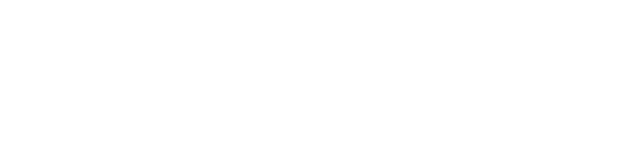
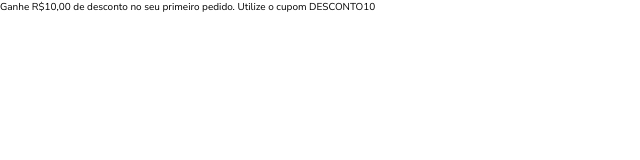
Before and after one commit to gleidsonfagno/e-commerce, a website: page index.html in a window 1280 px wide. Shown: the whole page, without its empty margins (0-640 px from the left). Drawn offline with nearby package versions, Linux system fonts and the light colour scheme; files that its build step writes are made by us from their sources.

Commit message:
feat: Criação das variaveis CSS e reset de estilo

```diff
--- a/index.html
+++ b/index.html
@@ -12,5 +12,9 @@
     />
     <title>Avanti</title>
   </head>
-  <body></body>
+  <body>
+    <header>
+      <p>Ganhe  <span>R$10,00</span>  de desconto no seu primeiro pedido. Utilize o cupom DESCONTO10</p>
+    </header>
+  </body>
 </html>
--- /dev/null
+++ b/src/scss/_reset.scss
@@ -0,0 +1,30 @@
+*{
+    margin: 0;
+    padding: 0;
+    box-sizing: border-box;
+    list-style: none;
+    font-family: var(--nunito-font);
+
+}
+
+a{
+    text-decoration: none;
+}
+
+button{
+    border: 0;
+    background-color: transparent;
+}
+
+img{
+    max-width: 100%;
+    display: block;
+}
+
+html{
+    font-size: 62.5%;
+}
+
+body{
+    background: var(--background);
+}
--- a/src/scss/_vars.scss
+++ b/src/scss/_vars.scss
@@ -0,0 +1,16 @@
+:root {
+    --primary-color: #005CFF;
+
+    --text-color: #000000;
+    --text-color-second: #656565;
+    --text-color-third: #707070;
+
+    --text-highlight: #00264E;
+    --strocker-color: #DEDEDE;
+
+    --background: #FFF;
+
+    --nunito-font: "Nunito Sans", sans-serif;
+    --nunito-font-second: "Nunito", sans-serif;
+
+}
--- a/src/scss/index.scss
+++ b/src/scss/index.scss
@@ -1 +1,2 @@
 @use "vars";
+@use "reset";
```
Also changed, not shown: build/stylesheets/index.css (added), 1 other file.
